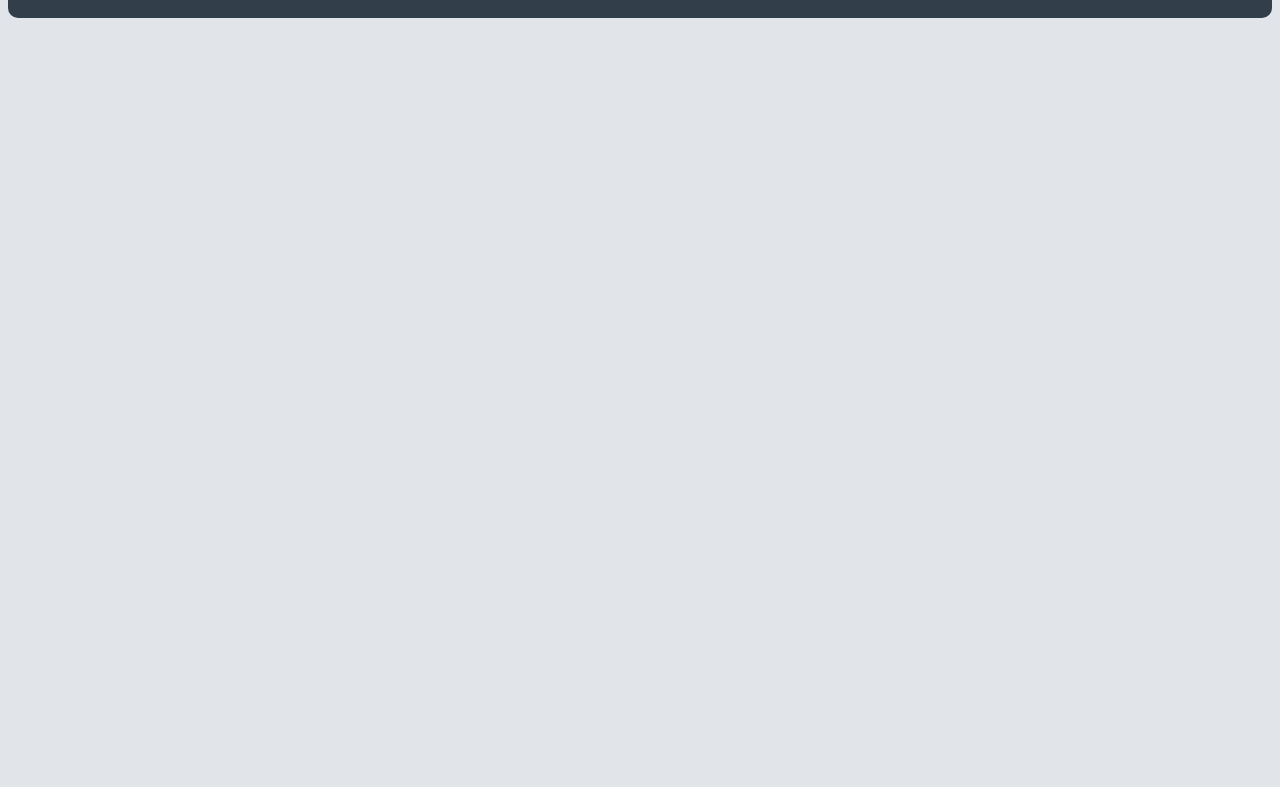
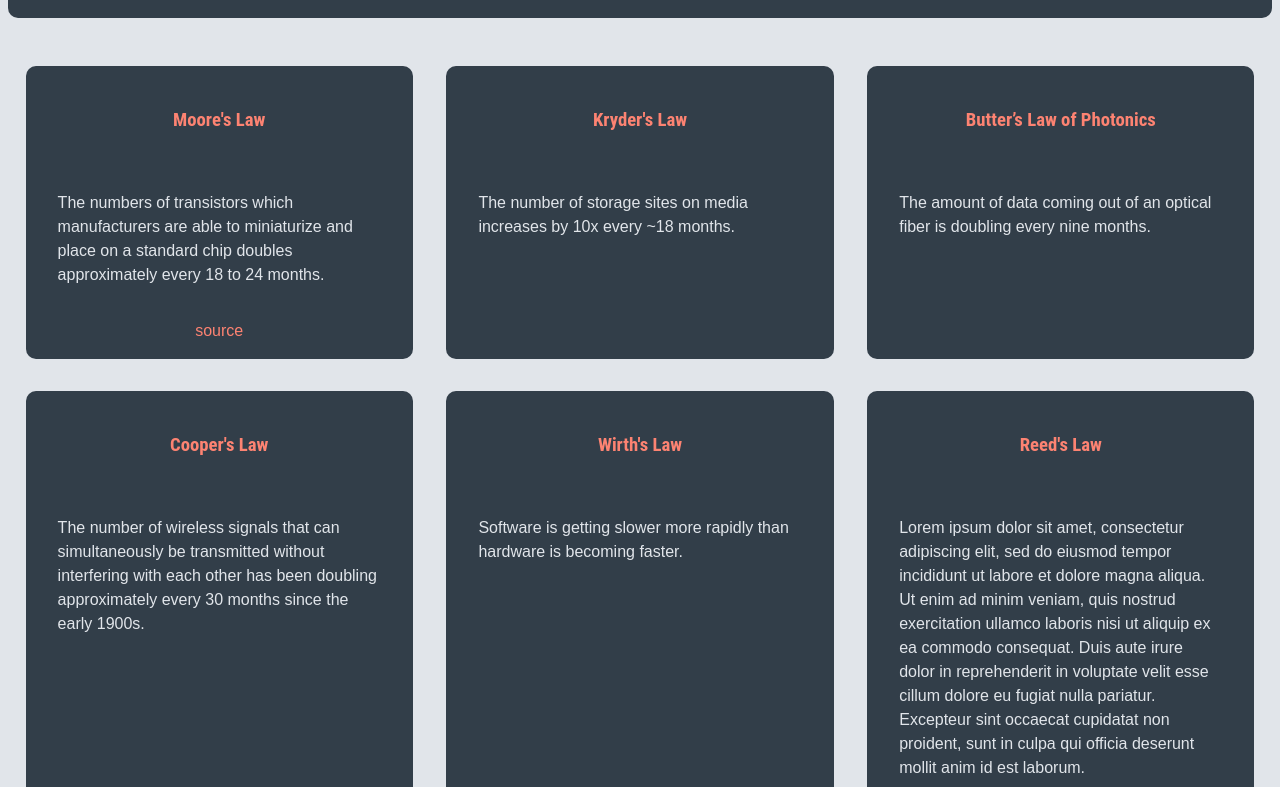
Before and after one commit to Kevin-Sanchez03/Final-Project, a plain HTML site: page computinglaws.html in a window 1280 px wide. Shown: the part 100-887 px from the top of the page. Before the commit the page ends 800 px from the top, so only its background shows below. Drawn offline with Linux system fonts and the light colour scheme.

Commit message:
content added

```diff
--- a/computinglaws.html
+++ b/computinglaws.html
@@ -17,10 +17,57 @@
         <a href="ExtraInfo.html">Extra Info</a>
       </div>
     </header>
-    <section>
-      <div></div>
-      <div></div>
-      <div></div>
+    <section id="law-container">
+      <div class="box">
+        <h3>Moore's Law</h3>
+        <p>
+          The numbers of transistors which manufacturers are able to miniaturize
+          and place on a standard chip doubles approximately every 18 to 24
+          months.
+        </p>
+        <a href="#">source</a>
+      </div>
+      <div class="box">
+        <h3>Kryder's Law</h3>
+        <p>
+          The number of storage sites on media increases by 10x every ~18
+          months.
+        </p>
+      </div>
+      <div class="box">
+        <h3>Butter’s Law of Photonics</h3>
+        <p>
+          The amount of data coming out of an optical fiber is doubling every
+          nine months.
+        </p>
+      </div>
+      <div class="box">
+        <h3>Cooper's Law</h3>
+        <p>
+          The number of wireless signals that can simultaneously be transmitted
+          without interfering with each other has been doubling approximately
+          every 30 months since the early 1900s.
+        </p>
+      </div>
+      <div class="box">
+        <h3>Wirth's Law</h3>
+        <p>
+          Software is getting slower more rapidly than hardware is becoming
+          faster.
+        </p>
+      </div>
+      <div class="box">
+        <h3>Reed's Law</h3>
+        <p>
+          Lorem ipsum dolor sit amet, consectetur adipiscing elit, sed do
+          eiusmod tempor incididunt ut labore et dolore magna aliqua. Ut enim ad
+          minim veniam, quis nostrud exercitation ullamco laboris nisi ut
+          aliquip ex ea commodo consequat. Duis aute irure dolor in
+          reprehenderit in voluptate velit esse cillum dolore eu fugiat nulla
+          pariatur. Excepteur sint occaecat cupidatat non proident, sunt in
+          culpa qui officia deserunt mollit anim id est laborum.
+        </p>
+      </div>
     </section>
   </body>
 </html>
--- a/stylesheet.css
+++ b/stylesheet.css
@@ -24,14 +24,19 @@ body {
 }
 
 h1,
-h2,
+h2 {
+  color: var(--color-secondary);
+  font-weight: 700;
+  font-family: var(--font-display);
+  line-height: 1.1;
+  padding: 0.5em 1em;
+}
 h3,
 h4 {
   color: var(--color-secondary);
   font-weight: 700;
   font-family: var(--font-display);
-  line-height: 1.1;
-  padding: 0.5em 1em;
+  padding: 0.3em;
 }
 
 header {
@@ -44,15 +49,11 @@ header {
 }
 
 .navigation {
-  position: sticky;
-  top: auto;
-  right: auto;
   display: flex;
   flex-direction: row;
   justify-content: space-evenly;
   align-items: center;
   width: 40em;
-  padding: 0.3em;
 }
 
 a {
@@ -106,11 +107,54 @@ p {
   background-color: var(--color-primary);
   display: flex;
   flex-direction: column;
+  border-left: 5px solid var(--color-dark);
+  padding: 2em;
 }
 
 .item {
-  border: solid;
   margin-bottom: 2em;
+}
+.item::before {
+  content: "";
+  display: block;
+  width: 10px;
+  height: 10px;
+  border-radius: 50%;
+  background-color: #000;
+  border: 3px solid;
+  position: absolute;
+  top: 10px;
+  left: -40px;
+}
+.item::after {
+  content: "";
+  width: 0;
+  height: 0;
+  border-style: solid;
+  border-color: var(--color-dark);
+  border-width: 8px;
+  position: absolute;
+  left: -17px;
+  top: 10px;
 }
 
 /* Laws of Computing page */
+
+#law-container {
+  display: flex;
+  flex-wrap: wrap;
+  justify-content: space-evenly;
+  padding: 1em 0;
+}
+.box {
+  display: flex;
+  flex-direction: column;
+  align-items: center;
+  justify-content: flex-start;
+  background-color: var(--color-primary);
+  color: var(--color-light);
+  padding: 1em;
+  margin: 1em;
+  max-width: 22.2em;
+  border-radius: 10px;
+}
```
Also changed, not shown: ExtraInfo.html (+1 -0 lines).
